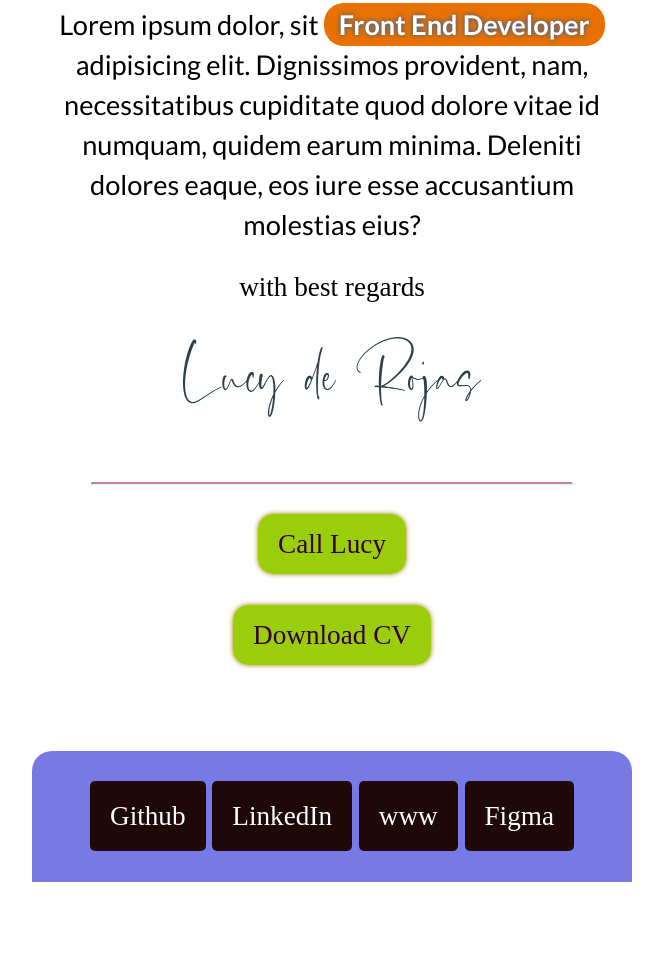
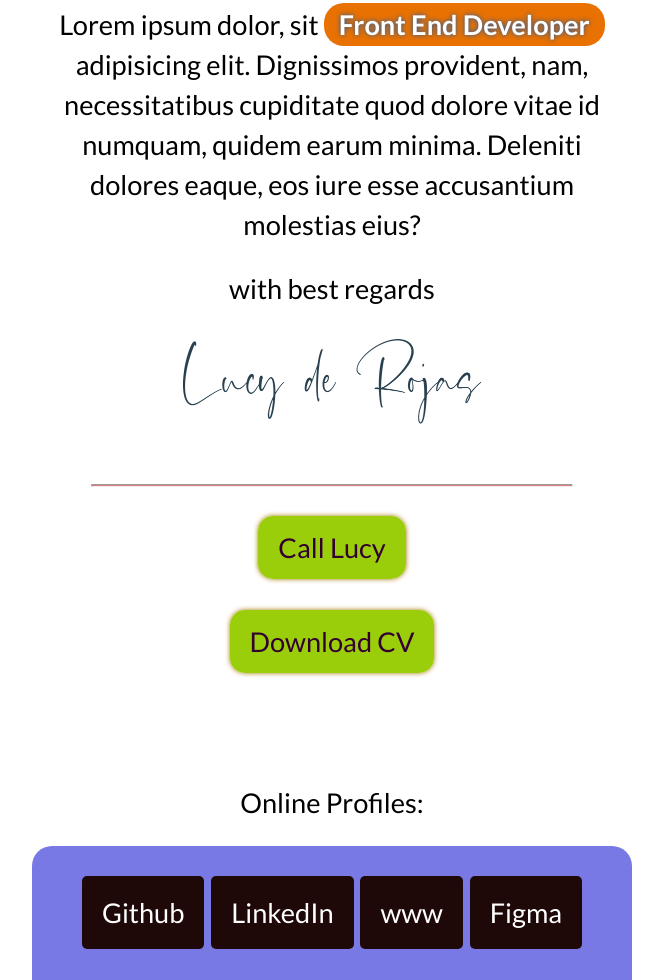
Before and after one commit to Lucy-de-Rojas/emails, a plain HTML site: page one.html in a window 1280 px wide. Shown: the part 561-1541 px from the top of the page, without its empty margins (308-971 px from the left). Before the commit the page ends 1443 px from the top, so only its background shows below. Drawn offline with Linux system fonts and the light colour scheme.

Commit message:
ongoing update

```diff
--- a/one.html
+++ b/one.html
@@ -19,6 +19,7 @@
                 /* styling a links: */
                 a {
                         text-decoration: none;
+                        font-family: Lato;
                                       }
 
                 hr {
@@ -28,6 +29,10 @@
                         border-radius: 20px;
                         margin-top: 50px;
 
+                }
+
+                p {
+                        font-family: Lato;
                 }
 
 
@@ -216,6 +221,7 @@
 
 
 
+ <tr align="center" style="font-family: Lato;"><td><p>Online Profiles:</p></td></tr>
 
                 <!-- social links: -->
                   <tr align="center">
```
